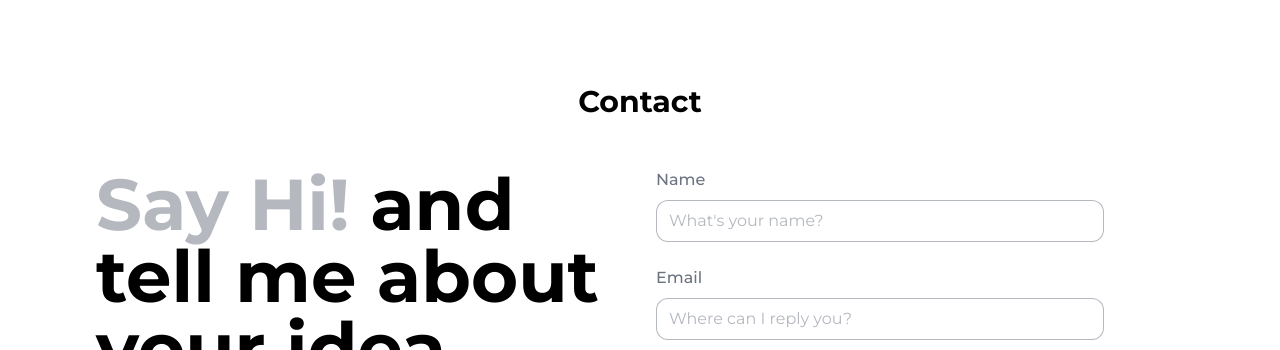
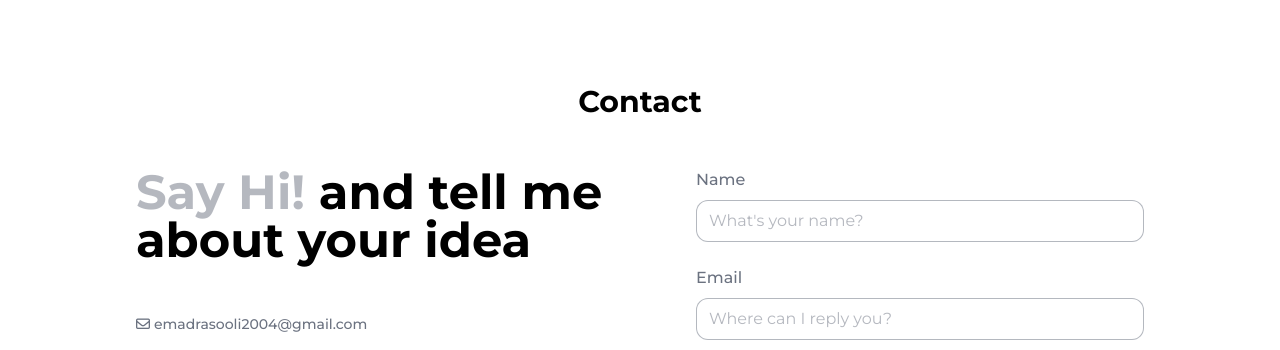
Before and after one commit to emadrasooli/Emad-Portfolio, a website: page public/index.html in a window 1280 px wide. Shown: the part 3250-3600 px from the top of the page. Drawn offline with nearby package versions, Linux system fonts and the light colour scheme.

Commit message:
2nd-refactoring-contact-section

```diff
--- a/public/index.html
+++ b/public/index.html
@@ -497,14 +497,13 @@
 
     <!-- Contact Section  -->
     <div id="contact" class="px-8 mx-auto max-w-screen-2xl sm:px-12 lg:px-24">
-        <div class="py-12 2xl:py-36 md:py-24">
+        <div class="py-12 md:py-24">
             <div class="text-center">
                 <p class="text-2xl font-bold lg:text-3xl">Contact</p>
             </div>
-            <div class="flex flex-col items-center justify-center pt-12 lg:justify-start lg:items-start lg:flex-row">
-                <div class="flex flex-col justify-center text-start sm:max-w-lg lg:w-1/2 2xl:max-w-full"
-                    data-aos="fade-up" data-aos-duration="2000">
-                    <p class="text-4xl font-bold sm:text-5xl lg:text-6xl xl:text-7xl"><span class="text-gray-500/50">Say
+            <div class="flex flex-col justify-center pt-12 sm:items-center lg:items-start lg:flex-row">
+                <div class="flex flex-col text-start sm:max-w-lg lg:w-1/2" data-aos="fade-up" data-aos-duration="2000">
+                    <p class="text-4xl font-bold sm:text-5xl"><span class="text-gray-500/50">Say
                             Hi!</span>
                         and tell me about your idea
                     </p>
@@ -534,7 +533,7 @@
                     </div>
                 </div>
                 <div
-                    class="w-full pt-6 xl:flex xl:flex-col xl:justify-center xl:items-center lg:pt-0 lg:ms-12 sm:max-w-sm lg:max-w-md lg:w-1/2 2xl:max-w-xl">
+                    class="w-full pt-6 xl:flex xl:flex-col xl:justify-center xl:items-center lg:pt-0 lg:ms-12 sm:max-w-sm lg:max-w-md lg:w-1/2">
                     <form action="" class="flex flex-col xl:w-full">
                         <div class="flex flex-col" data-aos="fade-up">
                             <span class="font-medium text-gray-500">Name</span>
```
Also changed, not shown: public/style.css.
